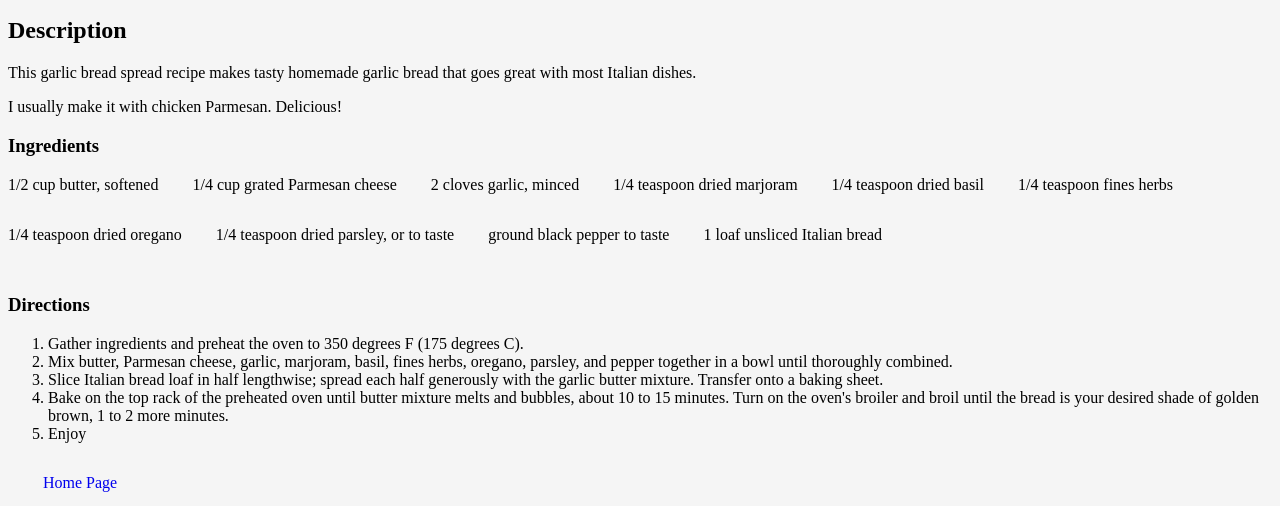
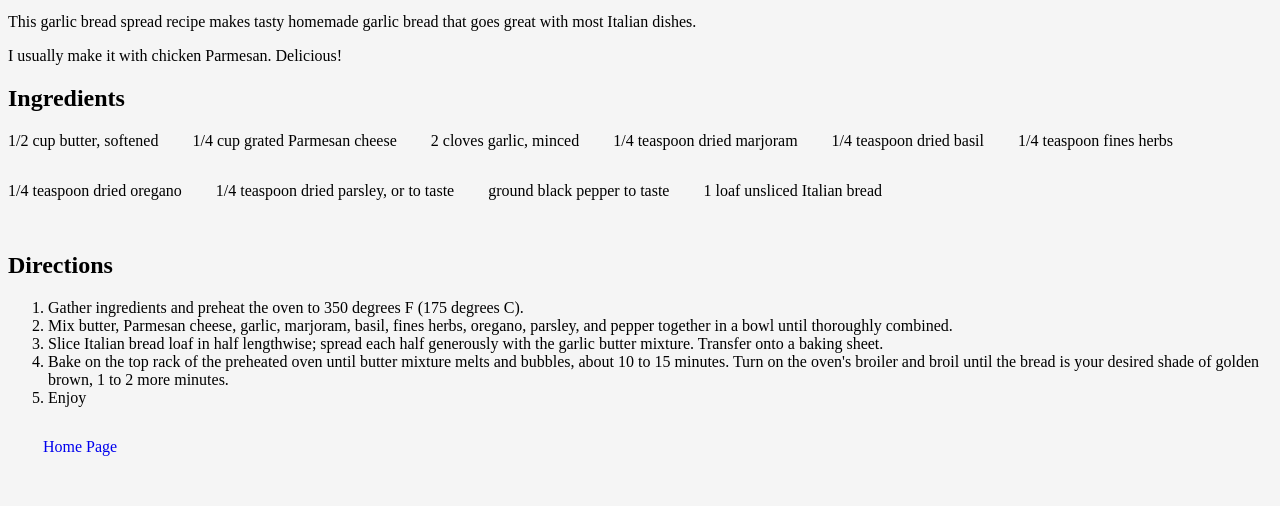
Before and after one commit to JanceeRod/odin-recipes, a plain HTML site: page recipes/garlic-bread.html in a window 1280 px wide. Shown: the part 294-800 px from the top of the page. Drawn offline with Linux system fonts and the light colour scheme.

Commit message:
change html elements for grilled-cheese and garlic-bread

```diff
--- a/recipes/garlic-bread.html
+++ b/recipes/garlic-bread.html
@@ -10,12 +10,11 @@
         <img src="https://www.allrecipes.com/thmb/eS7ubDEraw9npQ6pRC7c6og2T4I=/750x0/filters:no_upscale():max_bytes(150000):strip_icc():format(webp)/216077-garlic-bread-spread-step-beauty-4x3-BP-3169-ef03a4a12d8c46e196055555be5b8d79.jpg"
             width="650" alt="Garlic Bread on a bowl">
 
-        <h2 class="header">Description</h2>
         <p>This garlic bread spread recipe makes tasty homemade garlic bread
             that goes great with most Italian dishes.</p>
         <p>I usually make it with chicken Parmesan. Delicious!</p>
 
-        <h3 class="header">Ingredients</h3>
+        <h2>Ingredients</h2>
         <ul>
             <li>1/2 cup butter, softened</li>
             <li>1/4 cup grated Parmesan cheese</li>
@@ -29,7 +28,7 @@
             <li>1 loaf unsliced Italian bread</li>
         </ul>
 
-        <h3 class="header">Directions</h3>
+        <h2 class="header">Directions</h2>
         <ol>
             <li>Gather ingredients and preheat the oven to 350 degrees F (175 degrees C).</li>
             <li>Mix butter, Parmesan cheese, garlic, marjoram, basil, fines herbs, oregano, parsley, and pepper together in a bowl until thoroughly combined.</li>
```
Also changed, not shown: recipes/grilled-cheese.html (+1 -1 lines).
